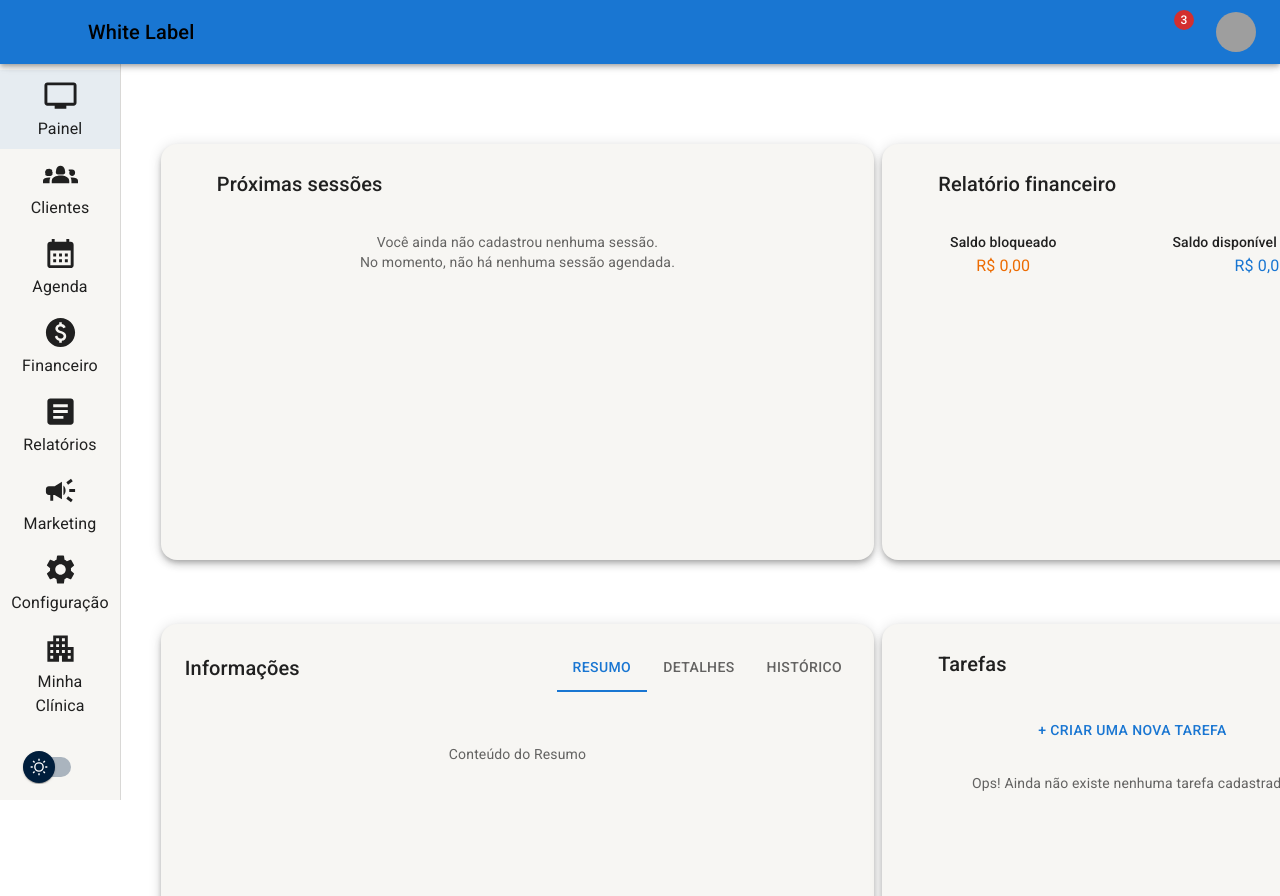
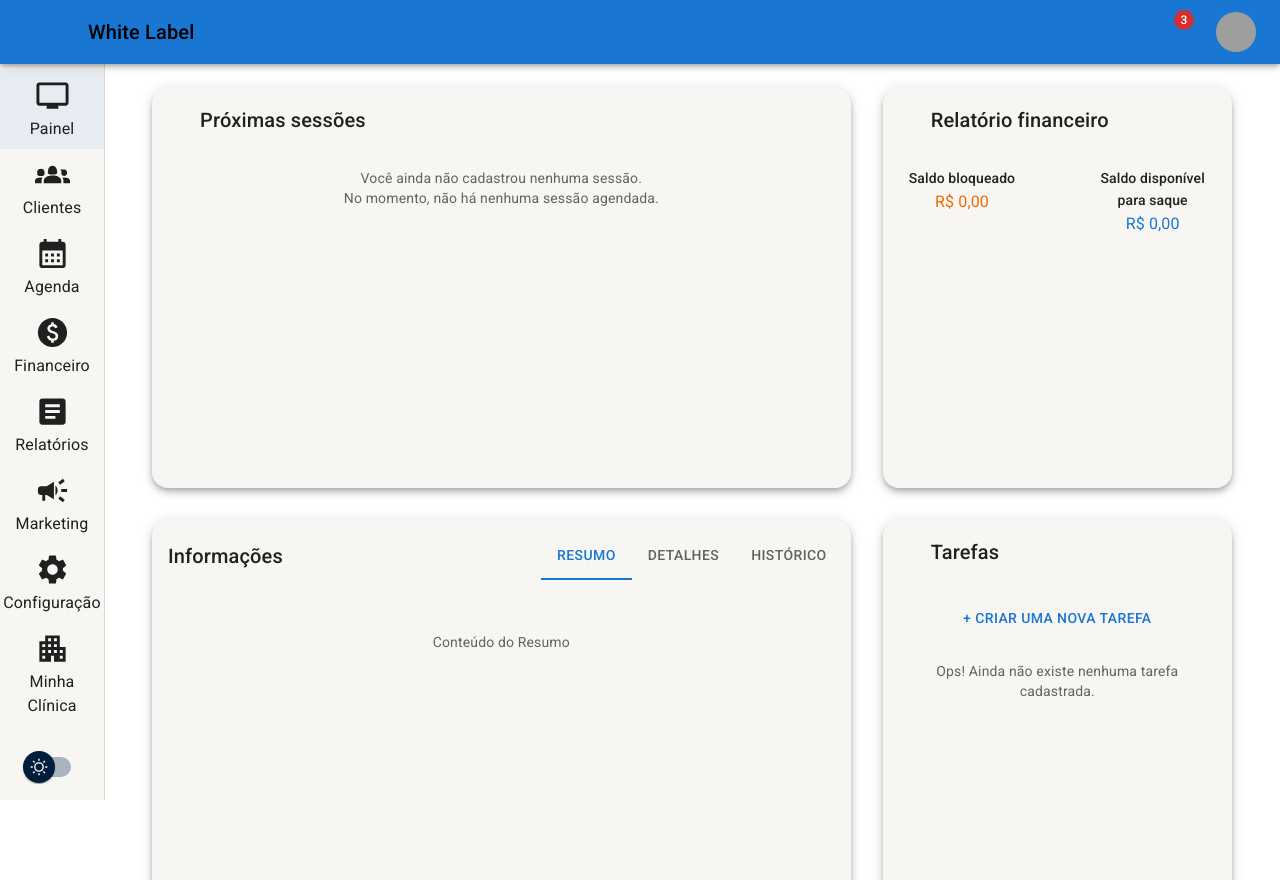
Before and after one commit to zdog10127/white-label-frontend, a React (Vite) app: page /home in a window 1280 px wide. Built offline with nearby package versions, Linux system fonts and the light colour scheme; sample sign-in values are in the browser's storage; grey boxes are pictures that could not be loaded; some icons are missing.

Commit message:
ajuste card

```diff
--- a/src/components/cards/CardBase.tsx
+++ b/src/components/cards/CardBase.tsx
@@ -33,14 +33,10 @@ export default function CardBase({
 }: CardBaseProps) {
   return (
     <Card
-      elevation={3}
+      elevation={6}
       sx={{
-        marginTop: 4,
         boxShadow: 5,
-        padding: 1,
-        marginBottom: 1,
-        marginRight: 30,
-        marginLeft: 0.1,
+
         minHeight: 400,
         width: "100%",
         borderRadius: 4,
--- a/src/components/side-bar/SideBar.tsx
+++ b/src/components/side-bar/SideBar.tsx
@@ -80,7 +80,7 @@ export const SideBar: React.FC<SideBarProps> = ({ children }) => {
   const { isDrawerOpen, toggleDrawerOpen, drawerOptions } = useDrawerContext();
   const { toggleTheme, themeName } = useAppThemeContext();
 
-  const drawerWidth = theme.spacing(15);
+  const drawerWidth = theme.spacing(13);
 
   return (
     <>
@@ -131,7 +131,7 @@ export const SideBar: React.FC<SideBarProps> = ({ children }) => {
           height: "100vh",
           ml: smDown ? 0 : drawerWidth,
           mt: theme.spacing(8),
-          p: 2,
+          p: 1,
           overflow: "auto",
         }}
       >
--- a/src/components/tools-details/ToolsDetails.tsx
+++ b/src/components/tools-details/ToolsDetails.tsx
@@ -20,7 +20,7 @@ import {
   TablePagination,
   Stack,
 } from "@mui/material";
-import { Client } from "../types/Client";
+//import { Client } from "../types/Client";
 import clientsDataRaw from "../data/clients.json";
 
 type RawClient = {
--- a/src/pages/Home.tsx
+++ b/src/pages/Home.tsx
@@ -1,5 +1,4 @@
-import React from "react";
-import { Container, Box } from "@mui/material";
+import { Box } from "@mui/material";
 import SessionsCard from "../components/cards/SessionsCard";
 import FinanceCard from "../components/cards/FinanceCard";
 import TabsCard from "../components/cards/TabsCard";
@@ -7,11 +6,17 @@ import TasksCard from "../components/cards/TasksCard";
 
 export default function DashboardHome(): JSX.Element {
   return (
-    <Container maxWidth="xl" sx={{ mt: 4, mb: 4 }}>
+    <Box
+      sx={{
+        mt: 2,
+        mb: 2,
+        px: 5,
+      }}
+    >
       <Box
         sx={{
           display: "grid",
-          gap: 3,
+          gap: 4,
           gridTemplateColumns: { xs: "1fr", md: "2fr 1fr" },
           gridAutoRows: "min-content",
           gridTemplateAreas: {
@@ -44,6 +49,6 @@ export default function DashboardHome(): JSX.Element {
           <TasksCard />
         </Box>
       </Box>
-    </Container>
+    </Box>
   );
 }
--- a/src/shared/routes/AppRoutes.tsx
+++ b/src/shared/routes/AppRoutes.tsx
@@ -75,7 +75,7 @@ export const AppRoutes = () => {
         <Route element={<PrivateLayout />}>
           <Route path="/home" element={<Home />} />
           <Route path="/clientes" element={<ClientList />} />
-          <Route path="/Agenda" element={<Agenda />} />
+          <Route path="/agenda" element={<Agenda />} />
         </Route>
       </Route>
 
```
